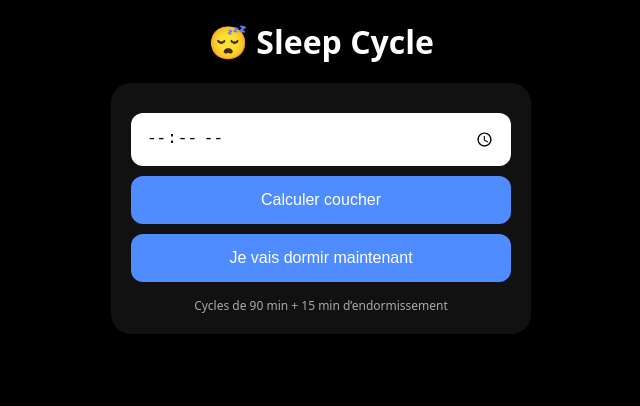
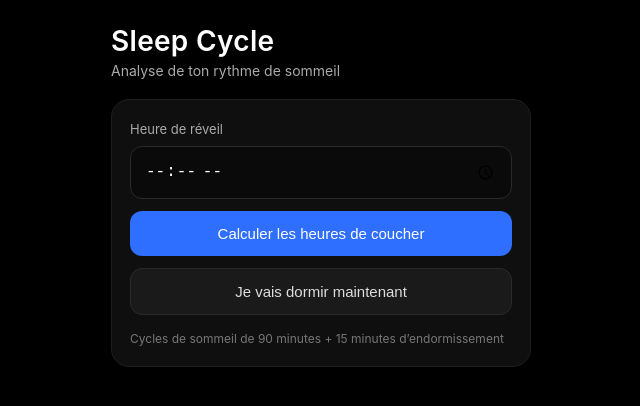
Before and after one commit to tlecalvez2407-wq/sleep-app, a plain HTML site: page index.html in a window 1280 px wide. Shown: the whole page, without its empty margins (319-959 px from the left). Drawn offline with Linux system fonts and the light colour scheme.

Commit message:
UI moderne

```diff
--- a/index.html
+++ b/index.html
@@ -7,7 +7,6 @@
 <title>Sleep Cycle</title>
 
 <link rel="stylesheet" href="style.css">
-
 <link rel="manifest" href="manifest.json">
 <meta name="theme-color" content="#000000">
 
@@ -19,22 +18,26 @@
 
 <div class="container">
 
-<h1>😴 Sleep Cycle</h1>
+<header class="header">
+    <h1>Sleep Cycle</h1>
+    <p class="subtitle">Analyse de ton rythme de sommeil</p>
+</header>
 
 <div class="card">
 
+<label for="wake">Heure de réveil</label>
 <input type="time" id="wake">
 
-<button onclick="calc()">Calculer coucher</button>
-<button onclick="sleepNow()">Je vais dormir maintenant</button>
+<button onclick="calc()">Calculer les heures de coucher</button>
+<button class="secondary" onclick="sleepNow()">Je vais dormir maintenant</button>
 
 <div class="timer" id="timer"></div>
 
 <div id="results"></div>
 
-<div class="small">
-Cycles de 90 min + 15 min d’endormissement
-</div>
+<p class="info">
+Cycles de sommeil de 90 minutes + 15 minutes d’endormissement
+</p>
 
 </div>
 
--- a/style.css
+++ b/style.css
@@ -5,13 +5,12 @@
 }
 
 body{
-    font-family:system-ui, sans-serif;
+    font-family: -apple-system, BlinkMacSystemFont, "Segoe UI", Roboto, sans-serif;
     background:#000;
     color:#fff;
     display:flex;
     justify-content:center;
-    padding:20px;
-    overflow-x:hidden;
+    padding:24px;
 }
 
 .container{
@@ -19,48 +18,98 @@ body{
     max-width:420px;
 }
 
-h1{
-    text-align:center;
+/* HEADER */
+
+.header{
+    margin-bottom:20px;
 }
 
-.card{
-    background:#111;
-    border-radius:20px;
-    padding:20px;
-    margin-top:20px;
+h1{
+    font-size:28px;
+    font-weight:600;
+    letter-spacing:0.3px;
 }
 
-input,
+.subtitle{
+    font-size:14px;
+    color:#aaa;
+    margin-top:4px;
+}
+
+/* CARD */
+
+.card{
+    background:#0f0f0f;
+    border-radius:18px;
+    padding:18px;
+    border:1px solid #1f1f1f;
+}
+
+/* INPUT */
+
+label{
+    font-size:13px;
+    color:#aaa;
+}
+
+input{
+    width:100%;
+    margin-top:8px;
+    padding:14px;
+    border-radius:12px;
+    border:1px solid #2a2a2a;
+    background:#0a0a0a;
+    color:#fff;
+    font-size:16px;
+    outline:none;
+}
+
+/* BUTTONS */
+
 button{
-    display:block;
     width:100%;
-    padding:15px;
-    margin-top:10px;
+    margin-top:12px;
+    padding:14px;
     border-radius:12px;
     border:none;
-    font-size:16px;
-}
-
-button{
-    background:#4f8cff;
+    font-size:15px;
+    font-weight:500;
+    cursor:pointer;
+    background:#2f6fff;
     color:white;
-    cursor:pointer;
+    transition:0.15s ease;
 }
 
 button:active{
     transform:scale(0.98);
 }
 
+button.secondary{
+    background:#1a1a1a;
+    border:1px solid #2a2a2a;
+    color:#ddd;
+}
+
+/* TIMER */
+
 .timer{
-    font-size:20px;
-    margin-top:15px;
+    margin-top:16px;
+    font-size:18px;
     text-align:center;
     color:#4f8cff;
 }
 
-.small{
+/* RESULTS */
+
+#results{
+    margin-top:14px;
+}
+
+/* INFO */
+
+.info{
+    margin-top:14px;
     font-size:12px;
-    color:#aaa;
-    text-align:center;
-    margin-top:10px;
+    color:#777;
+    line-height:1.4;
 }
```
